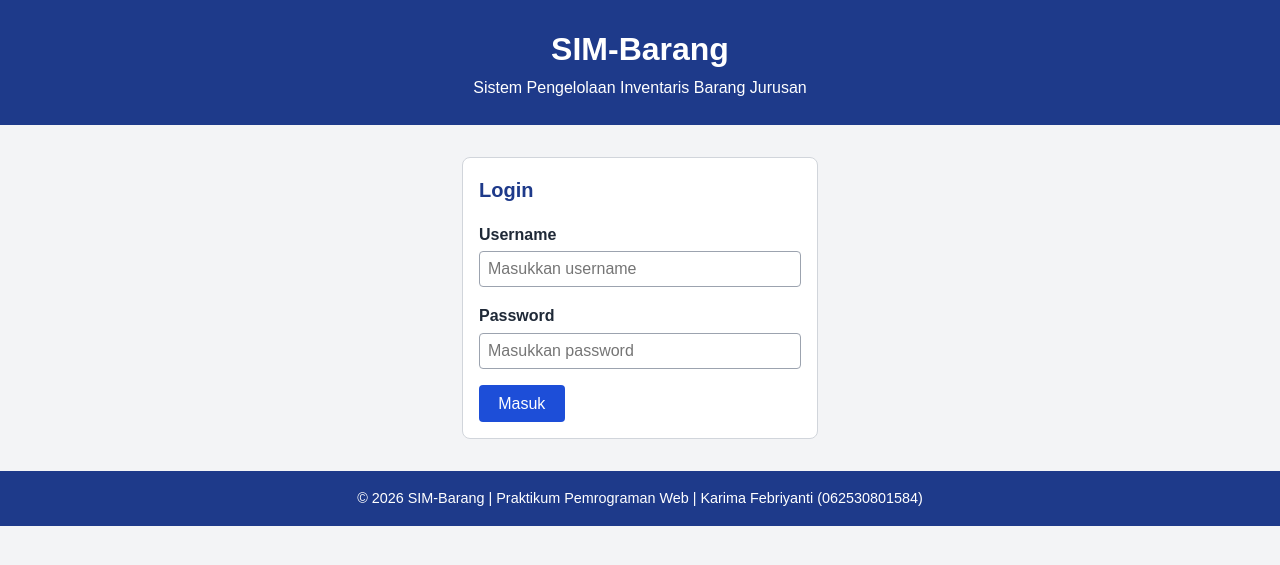
After one commit to karimuyy/sim-barang-062530801584, a PHP site: page /login.php in a window 1280 px wide. The commit adds this page. Shown: the top 565 px of the page. Run offline with PHP 8.4, Linux system fonts and the light colour scheme.

Commit message:
Pertemuan 6: login, session, logout, dan class Barang

```diff
--- /dev/null
+++ b/login.php
@@ -0,0 +1,79 @@
+<?php
+session_start();
+
+// Kalau sudah login, tidak perlu melihat halaman login lagi
+if (isset($_SESSION["login"]) && $_SESSION["login"] === true) {
+    header("Location: index.php");
+    exit;
+}
+
+// Data pengguna disimpan di array asosiatif (username => password)
+$users = [
+    "admin"   => "password123",
+    "petugas" => "petugas456",
+];
+
+$error = "";
+
+if ($_SERVER["REQUEST_METHOD"] === "POST") {
+    $username = trim($_POST["username"] ?? "");
+    $password = $_POST["password"] ?? "";
+
+    if (isset($users[$username]) && $users[$username] === $password) {
+        session_regenerate_id(true);       // ganti ID session demi keamanan
+        $_SESSION["login"] = true;
+        $_SESSION["username"] = $username;
+        header("Location: index.php");
+        exit;
+    }
+
+    $error = "Username atau password salah.";
+}
+?>
+<!DOCTYPE html>
+<html lang="id">
+<head>
+  <meta charset="UTF-8">
+  <meta name="viewport" content="width=device-width, initial-scale=1.0">
+  <title>Login | SIM-Barang</title>
+  <link rel="stylesheet" href="style.css">
+</head>
+<body>
+
+  <header>
+    <h1>SIM-Barang</h1>
+    <p>Sistem Pengelolaan Inventaris Barang Jurusan</p>
+  </header>
+
+  <main class="halaman-login">
+    <section>
+      <h2>Login</h2>
+
+      <?php if ($error !== ""): ?>
+        <p class="pesan-gagal"><?= htmlspecialchars($error) ?></p>
+      <?php endif; ?>
+
+      <form action="login.php" method="post">
+        <div>
+          <label for="username">Username</label>
+          <input type="text" id="username" name="username" placeholder="Masukkan username" required>
+        </div>
+
+        <div>
+          <label for="password">Password</label>
+          <input type="password" id="password" name="password" placeholder="Masukkan password" required>
+        </div>
+
+        <div class="aksi">
+          <button type="submit">Masuk</button>
+        </div>
+      </form>
+    </section>
+  </main>
+
+  <footer>
+    <p>&copy; 2026 SIM-Barang | Praktikum Pemrograman Web | Karima Febriyanti (062530801584)</p>
+  </footer>
+
+</body>
+</html>
--- /dev/null
+++ b/logout.php
@@ -0,0 +1,6 @@
+<?php
+session_start();
+$_SESSION = [];       // kosongkan semua data session
+session_destroy();    // hancurkan session di server
+header("Location: login.php");
+exit;
--- a/style.css
+++ b/style.css
@@ -285,3 +285,23 @@ table th[scope="row"] {
 .kembali a {
   color: #1d4ed8;
 }
+/* ===== HALAMAN LOGIN ===== */
+.halaman-login {
+  max-width: 420px;
+  margin: 0 auto;
+}
+
+.halaman-login form {
+  grid-template-columns: minmax(0, 1fr);
+}
+
+/* ===== INFO OBJEK BARANG ===== */
+.info-barang {
+  background-color: #eff6ff;
+  border: 1px solid #bfdbfe;
+  border-radius: 6px;
+  padding: 0.6rem 1rem;
+  margin-bottom: 1rem;
+  font-weight: bold;
+  color: #1e3a8a;
+}
```
Also changed, not shown: index.php (+13 -5 lines), simpan.php (+9 -0 lines).
